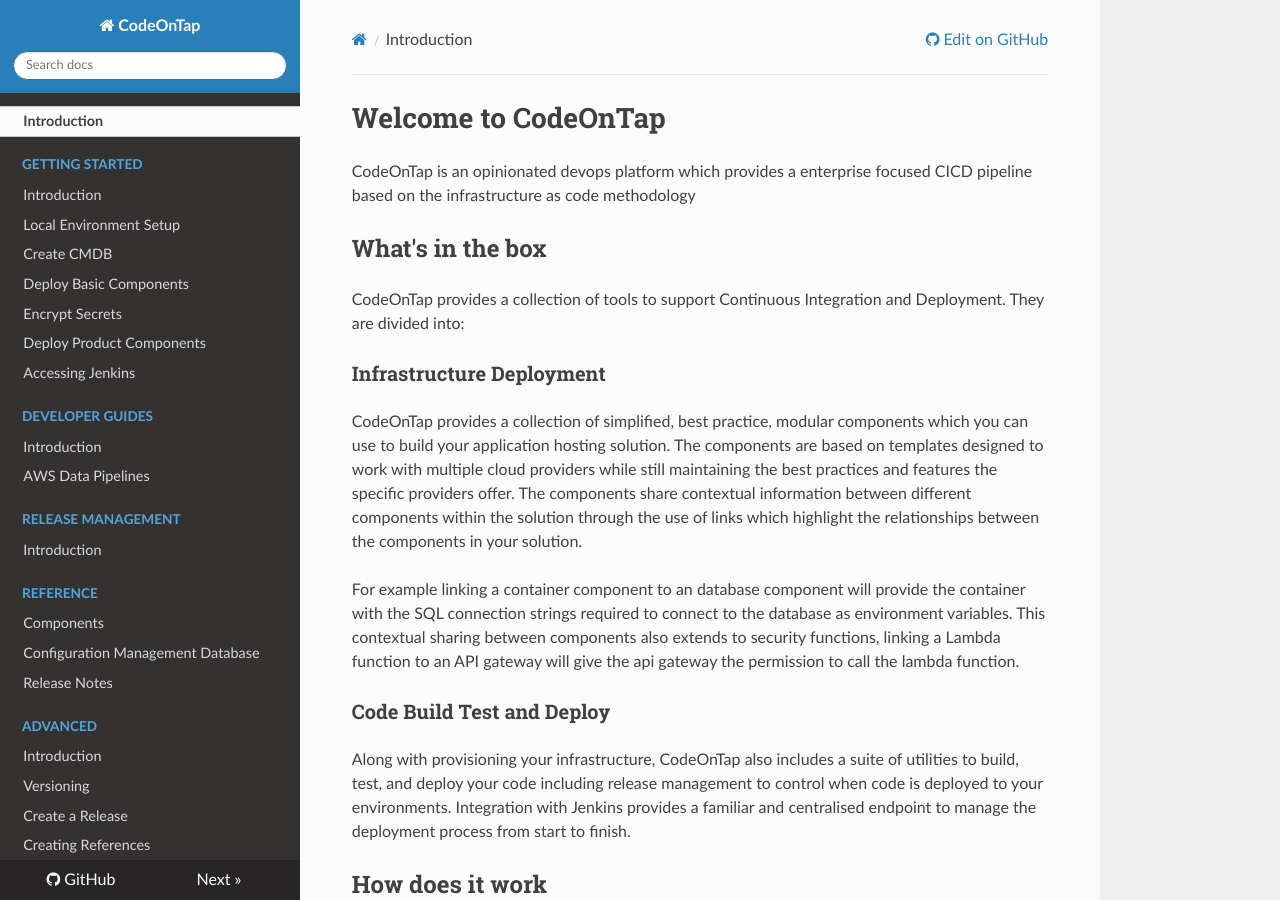
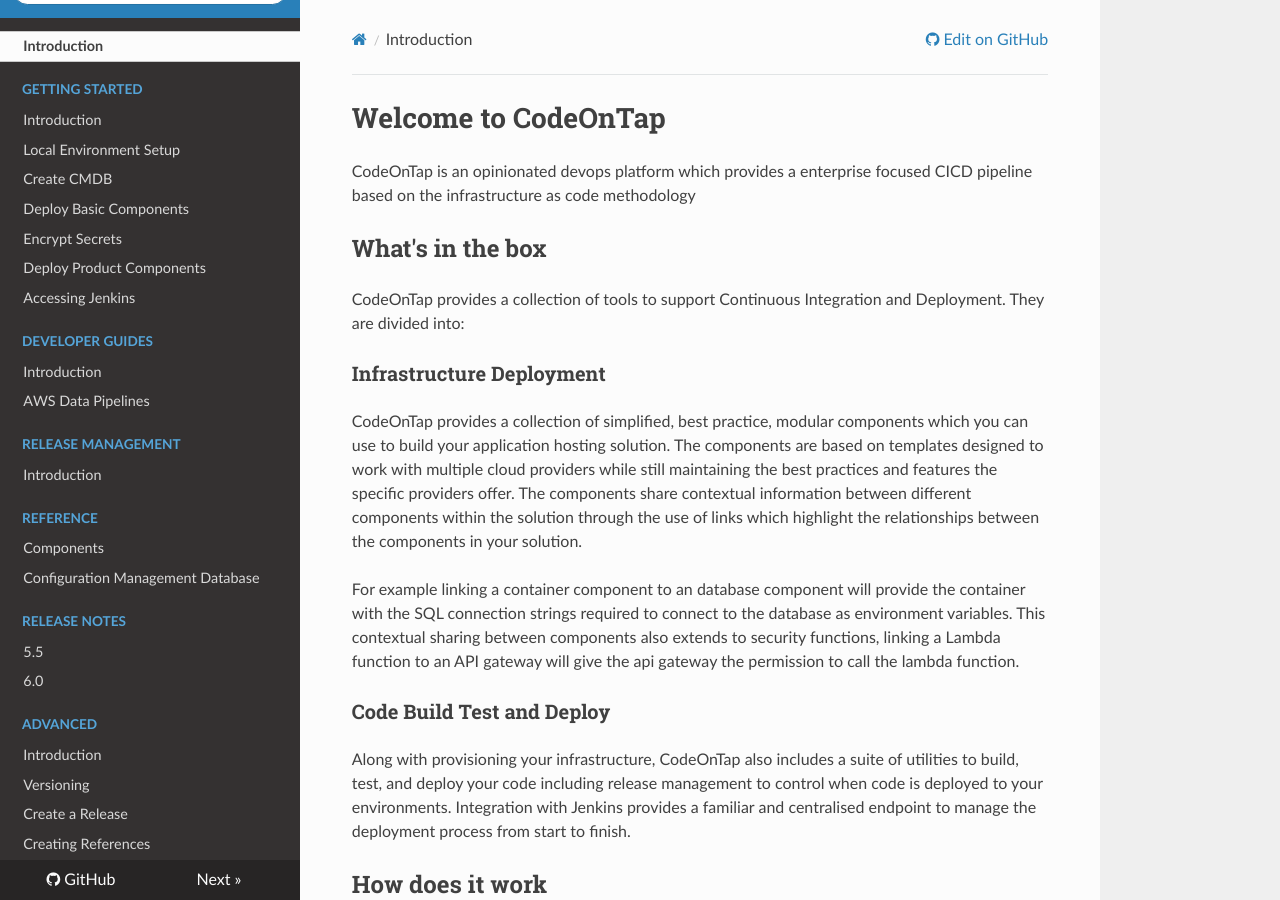
Before and after one commit to codeontap/codeontap, an MkDocs documentation site: the page built from docs/index.md, in a window 1280 px wide and 900 px high. Built offline with MkDocs 1.6.1, drawn with Linux system fonts in a browser that asks for light colours; nearby versions of some CDN libraries.

```diff
--- a/mkdocs.yml
+++ b/mkdocs.yml
@@ -30,7 +30,9 @@ nav:
   - 'Reference' :
     - 'Components' : './reference/component-reference.md'
     - 'Configuration Management Database' : './reference/cmdb-reference.md'
-  - 'Release Notes': './changelog.md'
+  - 'Release Notes' :
+    - '5.5' : '.change-logs/5.5.md'
+    - '6.0' : '.change-logs/6.0.md'
   - 'Advanced' :
     - 'Introduction' : './advanced/index.md'
     - 'Versioning' : './advanced/versioning.md'
```
